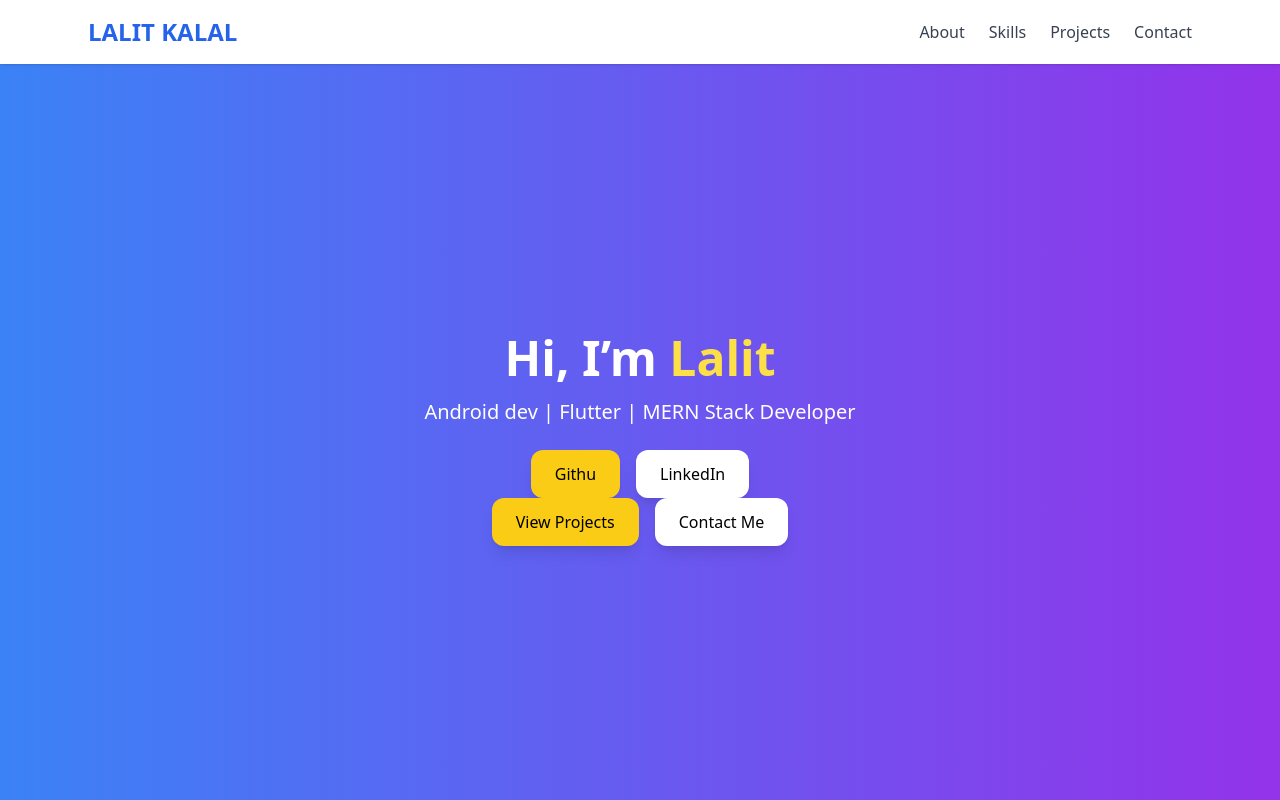
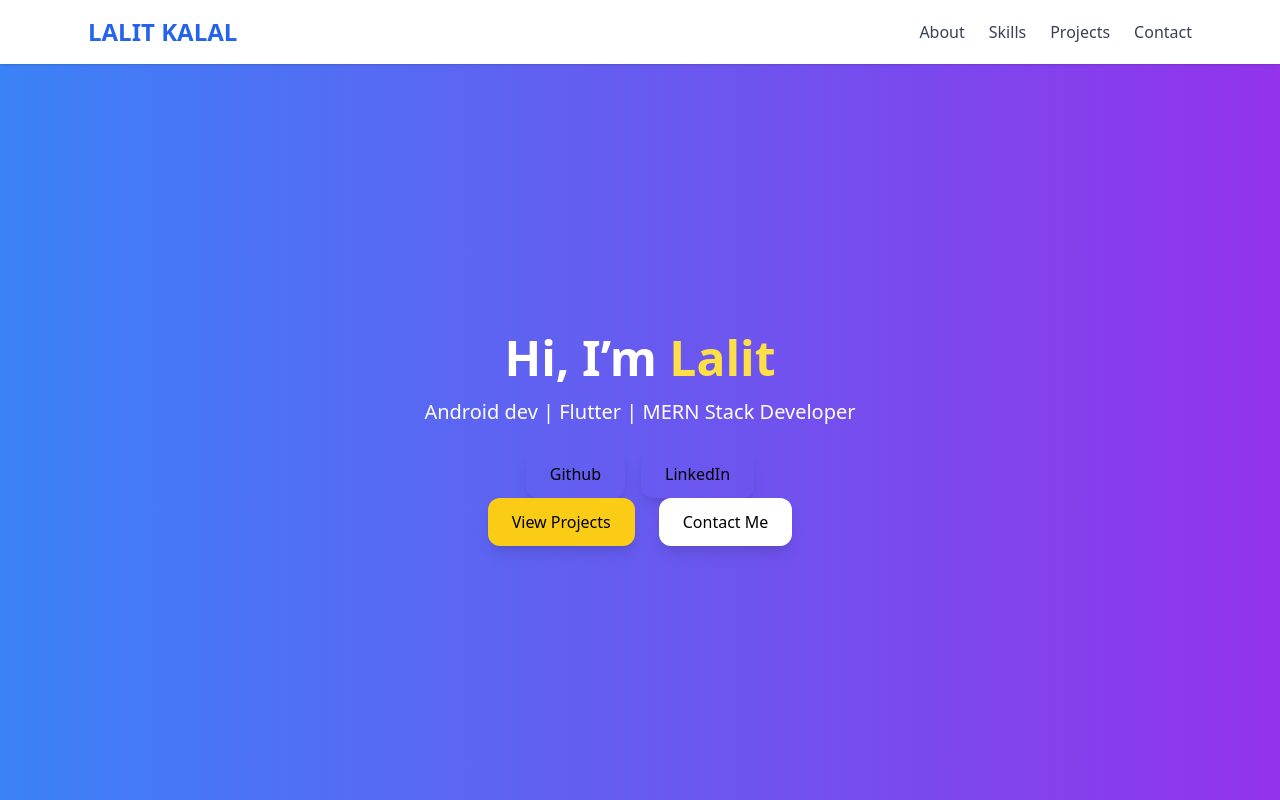
Before and after one commit to lalitkalal5/portfolio, a React (Vite) app: page / in a window 1280 px wide. Shown: the top 800 px of the page. Built offline with nearby package versions, Linux system fonts and the light colour scheme.

Commit message:
Update App.jsx

```diff
--- a/src/App.jsx
+++ b/src/App.jsx
@@ -21,10 +21,10 @@ const App = () => {
         <h1 className="text-5xl font-bold mb-4">Hi, I’m <span className="text-yellow-300">Lalit</span></h1>
         <p className="text-xl mb-6"> Android dev | Flutter | MERN Stack Developer </p>
         <div className="flex gap-4">
-          <a href="/https://github.com/lalitkalal5/" className="px-6 py-3 bg-yellow-400 text-black rounded-xl shadow-lg">Githu</a>
-          <a href="https://www.linkedin.com/in/lalit-kalal-481662198/" className="px-6 py-3 bg-white text-black rounded-xl shadow-lg">LinkedIn</a>
+          <a href="https://github.com/lalitkalal5/" className="px-6 py-3 bg-grey-800 text-black rounded-xl shadow-lg">Github</a>
+          <a href="https://www.linkedin.com/in/lalit-kalal-481662198/" className="px-6 py-3 bg-grey-800 text-black rounded-xl shadow-lg">LinkedIn</a>
         </div>
-        <div className="flex gap-4">
+        <div className="flex gap-6 margin-2">
           <a href="#projects" className="px-6 py-3 bg-yellow-400 text-black rounded-xl shadow-lg">View Projects</a>
           <a href="#contact" className="px-6 py-3 bg-white text-black rounded-xl shadow-lg">Contact Me</a>
         </div>
```
